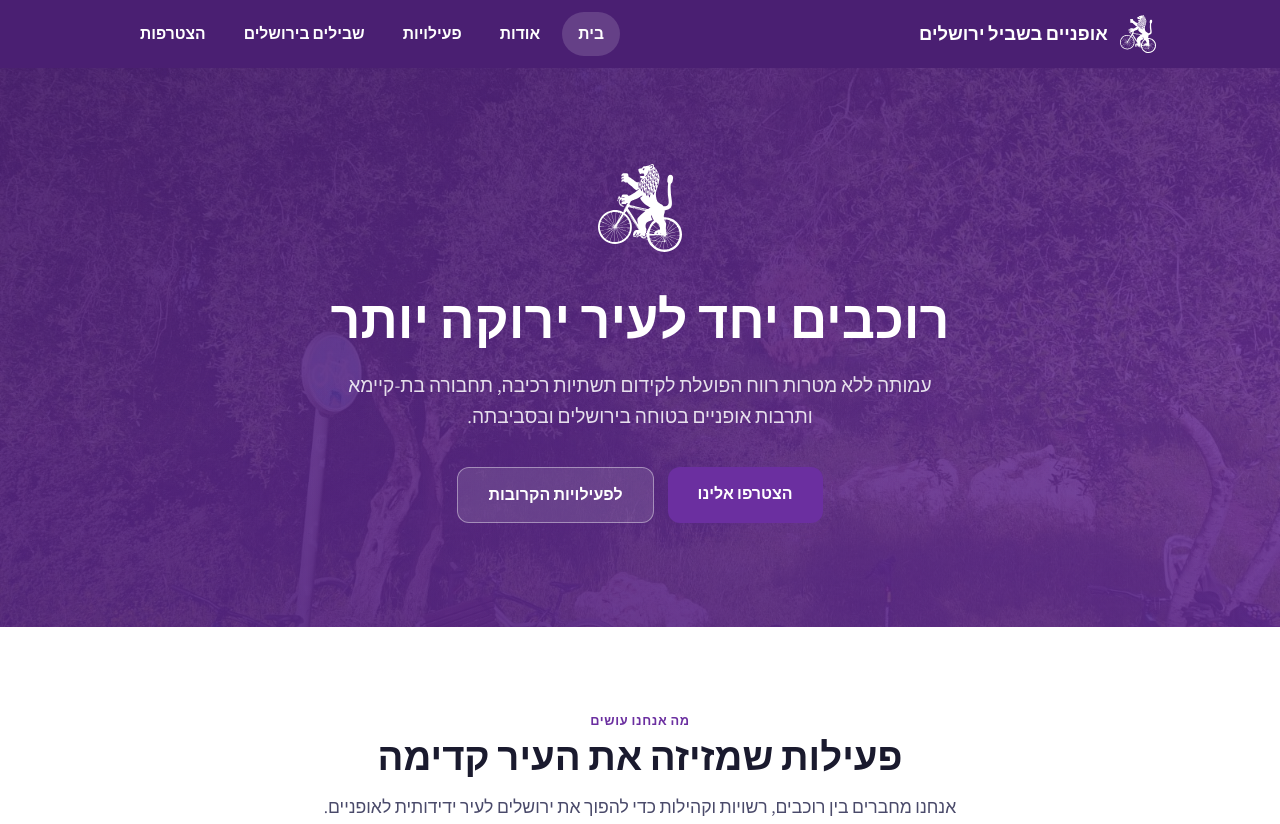
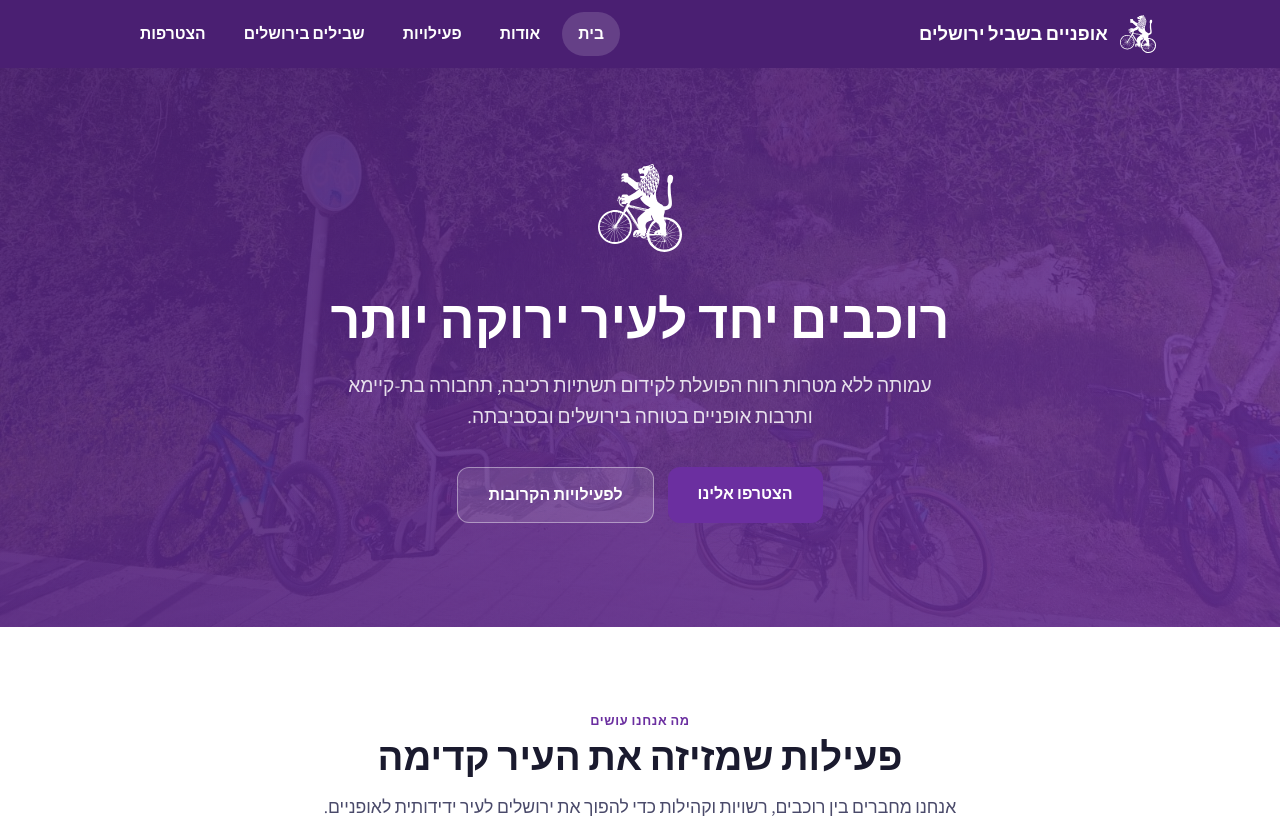
Before and after one commit to mosheh11/b4j-website-, a plain HTML site: page index.html in a window 1280 px wide. Shown: the top 824 px of the page. Drawn offline with Linux system fonts and the light colour scheme.

Commit message:
Anchor hero background to bottom of image
Co-Authored-By: Claude Opus 4.8 (1M context) <noreply@anthropic.com>

```diff
--- a/style.css
+++ b/style.css
@@ -199,7 +199,7 @@ a { color: inherit; text-decoration: none; }
   position: relative;
   background:
     linear-gradient(160deg, rgba(74, 31, 114, 0.92), rgba(107, 47, 160, 0.84)),
-    url('hero-bg.jpg') center / cover no-repeat;
+    url('hero-bg.jpg') center bottom / cover no-repeat;
   color: var(--white);
   padding: 96px 0 104px;
   text-align: center;
```
